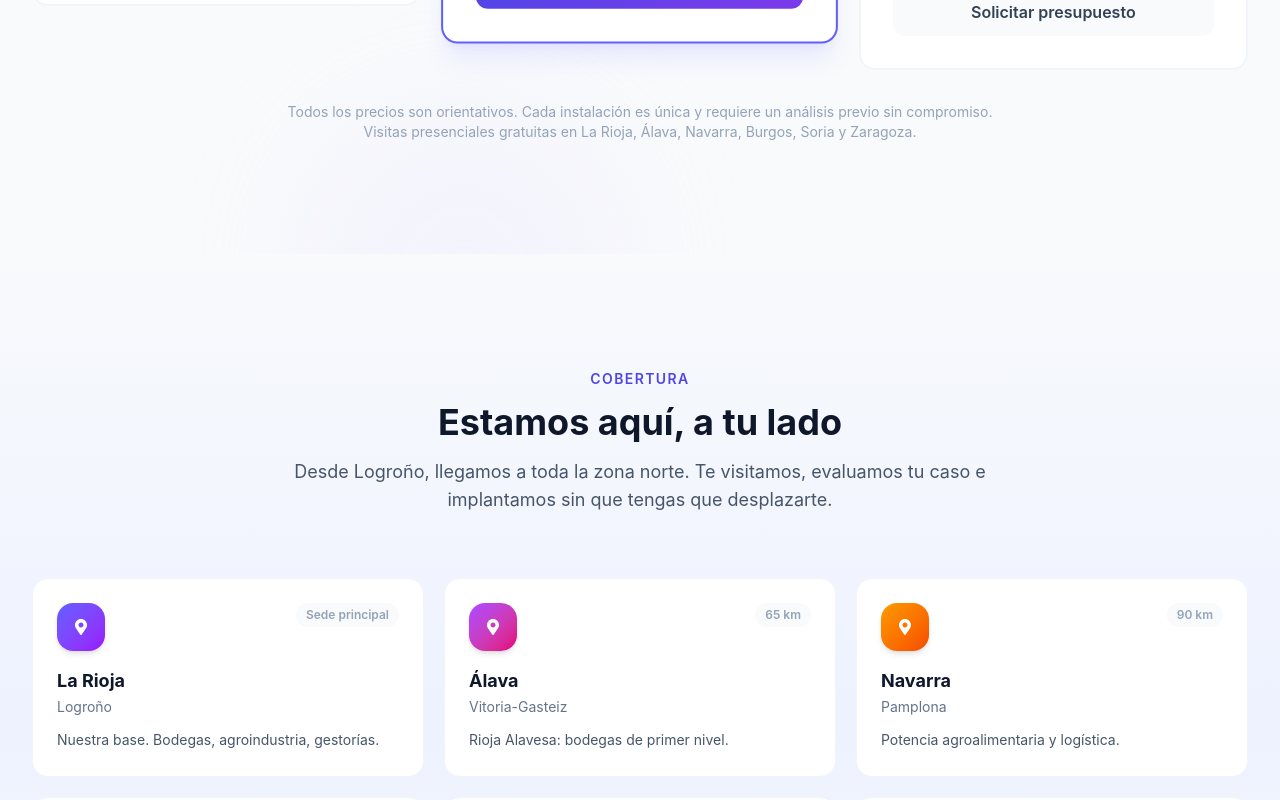
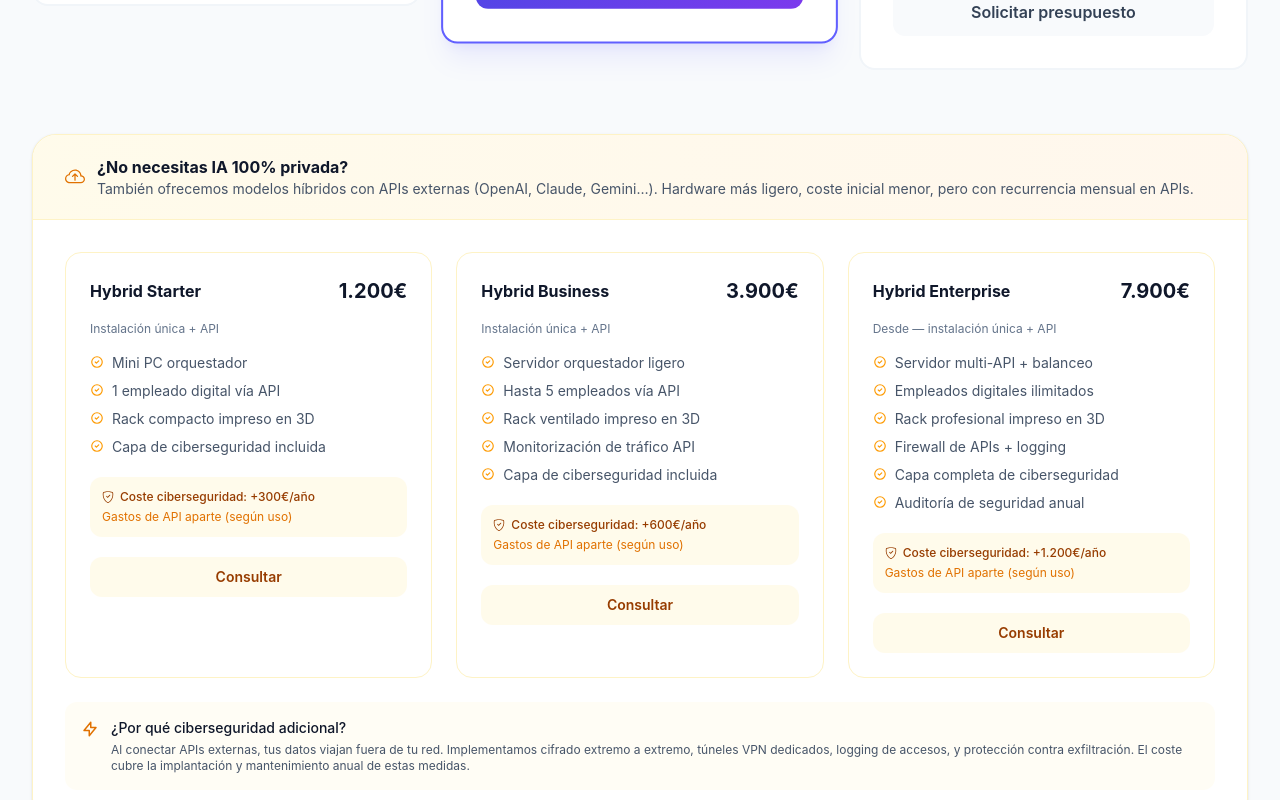
Before and after one commit to danibalda1/westlink-web, a React (Vite) app: page / in a window 1280 px wide. Shown: the part 7380-8180 px from the top of the page. Built offline with nearby package versions, Linux system fonts and the light colour scheme.

Commit message:
feat: tarifas hibridas con APIs externas + ciberseguridad

```diff
--- a/src/components/Hardware.jsx
+++ b/src/components/Hardware.jsx
@@ -1,8 +1,8 @@
 import { motion } from 'framer-motion'
 import { useRef } from 'react'
 import { useInView } from 'framer-motion'
-import { BsCpu, BsPrinter, BsLayers, BsRulers, BsPlayCircle, BsImage } from 'react-icons/bs'
-import { HiOutlineCube, HiOutlineCheckCircle, HiOutlineChip, HiOutlinePhotograph, HiOutlineFilm } from 'react-icons/hi'
+import { BsCpu, BsPrinter, BsLayers, BsRulers, BsPlayCircle, BsImage, BsCloudArrowUp, BsShieldCheck } from 'react-icons/bs'
+import { HiOutlineCube, HiOutlineCheckCircle, HiOutlineChip, HiOutlinePhotograph, HiOutlineFilm, HiOutlineLightningBolt } from 'react-icons/hi'
 import { FaWrench } from 'react-icons/fa'
 
 const tiers = [
@@ -290,6 +290,131 @@ export default function Hardware() {
           })}
         </motion.div>
 
+        {/* ── HYBRID ALTERNATIVE ── */}
+        <motion.div
+          initial={{ opacity: 0, y: 20 }}
+          animate={isInView ? { opacity: 1, y: 0 } : {}}
+          transition={{ duration: 0.5, delay: 0.5 }}
+          className="mt-16 bg-white rounded-3xl border border-amber-100 overflow-hidden shadow-sm"
+        >
+          <div className="bg-gradient-to-r from-amber-50 to-orange-50 px-6 sm:px-8 py-5 border-b border-amber-100">
+            <div className="flex items-center gap-3">
+              <BsCloudArrowUp className="text-amber-600 text-xl" />
+              <div>
+                <h3 className="font-bold text-gray-900">¿No necesitas IA 100% privada?</h3>
+                <p className="text-sm text-gray-600">
+                  También ofrecemos modelos híbridos con APIs externas (OpenAI, Claude, Gemini…).
+                  Hardware más ligero, coste inicial menor, pero con recurrencia mensual en APIs.
+                </p>
+              </div>
+            </div>
+          </div>
+
+          <div className="p-6 sm:p-8">
+            <div className="grid md:grid-cols-3 gap-6">
+              {/* Híbrido Starter */}
+              <div className="rounded-2xl border border-amber-100 p-6">
+                <div className="flex items-center justify-between mb-4">
+                  <h4 className="font-bold text-gray-900">Hybrid Starter</h4>
+                  <span className="text-xl font-bold text-gray-900">1.200€</span>
+                </div>
+                <p className="text-xs text-gray-500 mb-4">Instalación única + API</p>
+                <ul className="space-y-2 mb-5">
+                  {['Mini PC orquestador', '1 empleado digital vía API', 'Rack compacto impreso en 3D', 'Capa de ciberseguridad incluida'].map((f) => (
+                    <li key={f} className="flex items-start gap-2 text-sm text-gray-600">
+                      <HiOutlineCheckCircle className="text-amber-500 mt-0.5 shrink-0" />
+                      {f}
+                    </li>
+                  ))}
+                </ul>
+                <div className="bg-amber-50 rounded-xl p-3 mb-5">
+                  <p className="text-xs text-amber-800 font-medium flex items-center gap-1.5">
+                    <BsShieldCheck className="shrink-0" />
+                    Coste ciberseguridad: +300€/año
+                  </p>
+                  <p className="text-xs text-amber-600 mt-1">
+                    Gastos de API aparte (según uso)
+                  </p>
+                </div>
+                <a href="#contacto" className="block text-center py-2.5 rounded-xl font-semibold text-sm bg-amber-50 text-amber-800 hover:bg-amber-100 transition-all">
+                  Consultar
+                </a>
+              </div>
+
+              {/* Híbrido Business */}
+              <div className="rounded-2xl border border-amber-100 p-6">
+                <div className="flex items-center justify-between mb-4">
+                  <h4 className="font-bold text-gray-900">Hybrid Business</h4>
+                  <span className="text-xl font-bold text-gray-900">3.900€</span>
+                </div>
+                <p className="text-xs text-gray-500 mb-4">Instalación única + API</p>
+                <ul className="space-y-2 mb-5">
+                  {['Servidor orquestador ligero', 'Hasta 5 empleados vía API', 'Rack ventilado impreso en 3D', 'Monitorización de tráfico API', 'Capa de ciberseguridad incluida'].map((f) => (
+                    <li key={f} className="flex items-start gap-2 text-sm text-gray-600">
+                      <HiOutlineCheckCircle className="text-amber-500 mt-0.5 shrink-0" />
+                      {f}
+                    </li>
+                  ))}
+                </ul>
+                <div className="bg-amber-50 rounded-xl p-3 mb-5">
+                  <p className="text-xs text-amber-800 font-medium flex items-center gap-1.5">
+                    <BsShieldCheck className="shrink-0" />
+                    Coste ciberseguridad: +600€/año
+                  </p>
+                  <p className="text-xs text-amber-600 mt-1">
+                    Gastos de API aparte (según uso)
+                  </p>
+                </div>
+                <a href="#contacto" className="block text-center py-2.5 rounded-xl font-semibold text-sm bg-amber-50 text-amber-800 hover:bg-amber-100 transition-all">
+                  Consultar
+                </a>
+              </div>
+
+              {/* Híbrido Enterprise */}
+              <div className="rounded-2xl border border-amber-100 p-6">
+                <div className="flex items-center justify-between mb-4">
+                  <h4 className="font-bold text-gray-900">Hybrid Enterprise</h4>
+                  <span className="text-xl font-bold text-gray-900">7.900€</span>
+                </div>
+                <p className="text-xs text-gray-500 mb-4">Desde — instalación única + API</p>
+                <ul className="space-y-2 mb-5">
+                  {['Servidor multi-API + balanceo', 'Empleados digitales ilimitados', 'Rack profesional impreso en 3D', 'Firewall de APIs + logging', 'Capa completa de ciberseguridad', 'Auditoría de seguridad anual'].map((f) => (
+                    <li key={f} className="flex items-start gap-2 text-sm text-gray-600">
+                      <HiOutlineCheckCircle className="text-amber-500 mt-0.5 shrink-0" />
+                      {f}
+                    </li>
+                  ))}
+                </ul>
+                <div className="bg-amber-50 rounded-xl p-3 mb-5">
+                  <p className="text-xs text-amber-800 font-medium flex items-center gap-1.5">
+                    <BsShieldCheck className="shrink-0" />
+                    Coste ciberseguridad: +1.200€/año
+                  </p>
+                  <p className="text-xs text-amber-600 mt-1">
+                    Gastos de API aparte (según uso)
+                  </p>
+                </div>
+                <a href="#contacto" className="block text-center py-2.5 rounded-xl font-semibold text-sm bg-amber-50 text-amber-800 hover:bg-amber-100 transition-all">
+                  Consultar
+                </a>
+              </div>
+            </div>
+
+            <div className="mt-6 flex items-start gap-3 bg-amber-50/50 rounded-xl p-4">
+              <HiOutlineLightningBolt className="text-amber-600 text-lg mt-0.5 shrink-0" />
+              <div>
+                <p className="text-sm font-medium text-gray-900">¿Por qué ciberseguridad adicional?</p>
+                <p className="text-xs text-gray-600 mt-1">
+                  Al conectar APIs externas, tus datos viajan fuera de tu red. Implementamos
+                  cifrado extremo a extremo, túneles VPN dedicados, logging de accesos,
+                  y protección contra exfiltración. El coste cubre la implantación y
+                  mantenimiento anual de estas medidas.
+                </p>
+              </div>
+            </div>
+          </div>
+        </motion.div>
+
         {/* Note */}
         <motion.p
           initial={{ opacity: 0 }}
```
